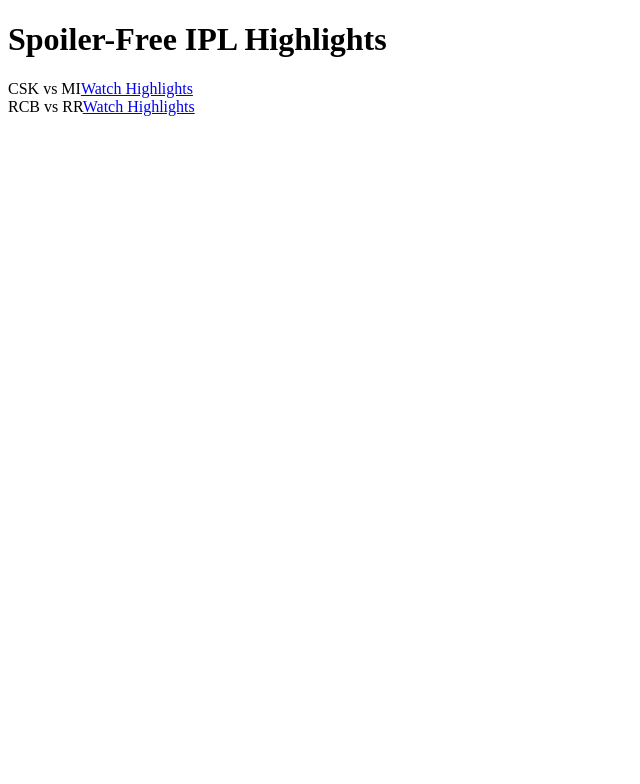
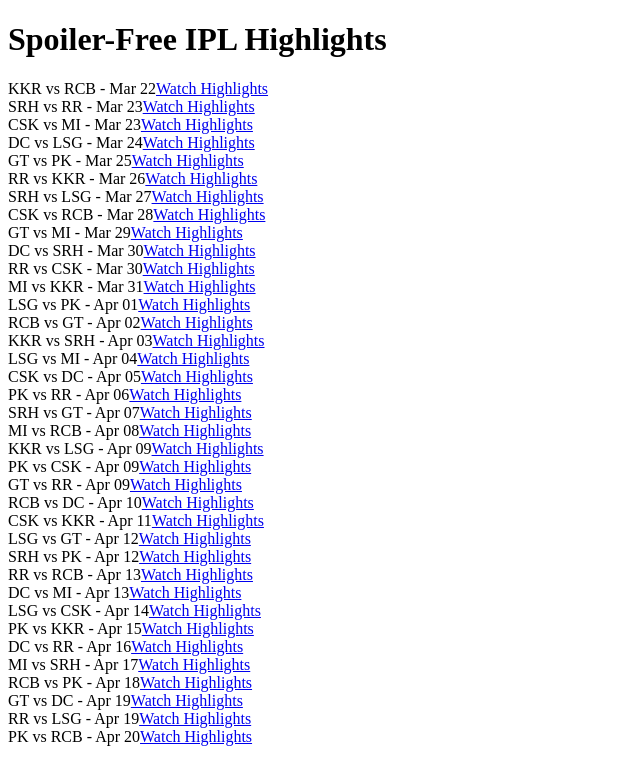
Before and after one commit to rath21/spoilerfreecricket, a Next.js app: page / in a window 1280 px wide. Shown: the top 784 px of the page, without its empty margins (0-640 px from the left). Built offline with nearby package versions, Linux system fonts and the light colour scheme.

Commit message:
Update index.js

```diff
--- a/pages/index.js
+++ b/pages/index.js
@@ -1,8 +1,43 @@
 
 export default function Home() {
   const matches = [
-    { id: 1, teams: "CSK vs MI", link: "https://www.iplt20.com/video/625347/match-25-csk-vs-mi-highlights" },
-    { id: 2, teams: "RCB vs RR", link: "https://www.iplt20.com/video/625330/match-24-rcb-vs-rr-highlights" },
+    { id: 1, teams: "KKR vs RCB - Mar 22", link: "https://www.iplt20.com/video/58946/ipl-2025-m01-kkr-vs-rcb---match-highlights" },
+  { id: 2, teams: "SRH vs RR - Mar 23", link: "https://www.iplt20.com/video/58946/ipl-2025-m02-srh-vs-rr---match-highlights" },
+  { id: 3, teams: "CSK vs MI - Mar 23", link: "https://www.iplt20.com/video/58946/ipl-2025-m03-csk-vs-mi---match-highlights" },
+  { id: 4, teams: "DC vs LSG - Mar 24", link: "https://www.iplt20.com/video/58946/ipl-2025-m04-dc-vs-lsg---match-highlights" },
+  { id: 5, teams: "GT vs PK - Mar 25", link: "https://www.iplt20.com/video/58946/ipl-2025-m05-gt-vs-pk---match-highlights" },
+  { id: 6, teams: "RR vs KKR - Mar 26", link: "https://www.iplt20.com/video/58946/ipl-2025-m06-rr-vs-kkr---match-highlights" },
+  { id: 7, teams: "SRH vs LSG - Mar 27", link: "https://www.iplt20.com/video/58946/ipl-2025-m07-srh-vs-lsg---match-highlights" },
+  { id: 8, teams: "CSK vs RCB - Mar 28", link: "https://www.iplt20.com/video/58946/ipl-2025-m08-csk-vs-rcb---match-highlights" },
+  { id: 9, teams: "GT vs MI - Mar 29", link: "https://www.iplt20.com/video/58946/ipl-2025-m09-gt-vs-mi---match-highlights" },
+  { id: 10, teams: "DC vs SRH - Mar 30", link: "https://www.iplt20.com/video/58946/ipl-2025-m10-dc-vs-srh---match-highlights" },
+  { id: 11, teams: "RR vs CSK - Mar 30", link: "https://www.iplt20.com/video/58946/ipl-2025-m11-rr-vs-csk---match-highlights" },
+  { id: 12, teams: "MI vs KKR - Mar 31", link: "https://www.iplt20.com/video/58946/ipl-2025-m12-mi-vs-kkr---match-highlights" },
+  { id: 13, teams: "LSG vs PK - Apr 01", link: "https://www.iplt20.com/video/58946/ipl-2025-m13-lsg-vs-pk---match-highlights" },
+  { id: 14, teams: "RCB vs GT - Apr 02", link: "https://www.iplt20.com/video/58946/ipl-2025-m14-rcb-vs-gt---match-highlights" },
+  { id: 15, teams: "KKR vs SRH - Apr 03", link: "https://www.iplt20.com/video/58946/ipl-2025-m15-kkr-vs-srh---match-highlights" },
+  { id: 16, teams: "LSG vs MI - Apr 04", link: "https://www.iplt20.com/video/58946/ipl-2025-m16-lsg-vs-mi---match-highlights" },
+  { id: 17, teams: "CSK vs DC - Apr 05", link: "https://www.iplt20.com/video/58946/ipl-2025-m17-csk-vs-dc---match-highlights" },
+  { id: 18, teams: "PK vs RR - Apr 06", link: "https://www.iplt20.com/video/58946/ipl-2025-m18-pk-vs-rr---match-highlights" },
+  { id: 19, teams: "SRH vs GT - Apr 07", link: "https://www.iplt20.com/video/58946/ipl-2025-m19-srh-vs-gt---match-highlights" },
+  { id: 20, teams: "MI vs RCB - Apr 08", link: "https://www.iplt20.com/video/58946/ipl-2025-m20-mi-vs-rcb---match-highlights" },
+  { id: 21, teams: "KKR vs LSG - Apr 09", link: "https://www.iplt20.com/video/58946/ipl-2025-m21-kkr-vs-lsg---match-highlights" },
+  { id: 22, teams: "PK vs CSK - Apr 09", link: "https://www.iplt20.com/video/58946/ipl-2025-m22-pk-vs-csk---match-highlights" },
+  { id: 23, teams: "GT vs RR - Apr 09", link: "https://www.iplt20.com/video/58946/ipl-2025-m23-gt-vs-rr---match-highlights" },
+  { id: 24, teams: "RCB vs DC - Apr 10", link: "https://www.iplt20.com/video/58946/ipl-2025-m24-rcb-vs-dc---match-highlights" },
+  { id: 25, teams: "CSK vs KKR - Apr 11", link: "https://www.iplt20.com/video/58946/ipl-2025-m25-csk-vs-kkr---match-highlights" },
+  { id: 26, teams: "LSG vs GT - Apr 12", link: "https://www.iplt20.com/video/58946/ipl-2025-m26-lsg-vs-gt---match-highlights" },
+  { id: 27, teams: "SRH vs PK - Apr 12", link: "https://www.iplt20.com/video/58946/ipl-2025-m27-srh-vs-pk---match-highlights" },
+  { id: 28, teams: "RR vs RCB - Apr 13", link: "https://www.iplt20.com/video/58946/ipl-2025-m28-rr-vs-rcb---match-highlights" },
+  { id: 29, teams: "DC vs MI - Apr 13", link: "https://www.iplt20.com/video/58946/ipl-2025-m29-dc-vs-mi---match-highlights" },
+  { id: 30, teams: "LSG vs CSK - Apr 14", link: "https://www.iplt20.com/video/58946/ipl-2025-m30-lsg-vs-csk---match-highlights" },
+  { id: 31, teams: "PK vs KKR - Apr 15", link: "https://www.iplt20.com/video/58946/ipl-2025-m31-pk-vs-kkr---match-highlights" },
+  { id: 32, teams: "DC vs RR - Apr 16", link: "https://www.iplt20.com/video/58946/ipl-2025-m32-dc-vs-rr---match-highlights" },
+  { id: 33, teams: "MI vs SRH - Apr 17", link: "https://www.iplt20.com/video/58946/ipl-2025-m33-mi-vs-srh---match-highlights" },
+  { id: 34, teams: "RCB vs PK - Apr 18", link: "https://www.iplt20.com/video/58946/ipl-2025-m34-rcb-vs-pk---match-highlights" },
+  { id: 35, teams: "GT vs DC - Apr 19", link: "https://www.iplt20.com/video/58946/ipl-2025-m35-gt-vs-dc---match-highlights" },
+  { id: 36, teams: "RR vs LSG - Apr 19", link: "https://www.iplt20.com/video/58946/ipl-2025-m36-rr-vs-lsg---match-highlights" },
+  { id: 37, teams: "PK vs RCB - Apr 20", link: "https://www.iplt20.com/video/58946/ipl-2025-m37-pk-vs-rcb---match-highlights" },
   ];
 
   return (
```
